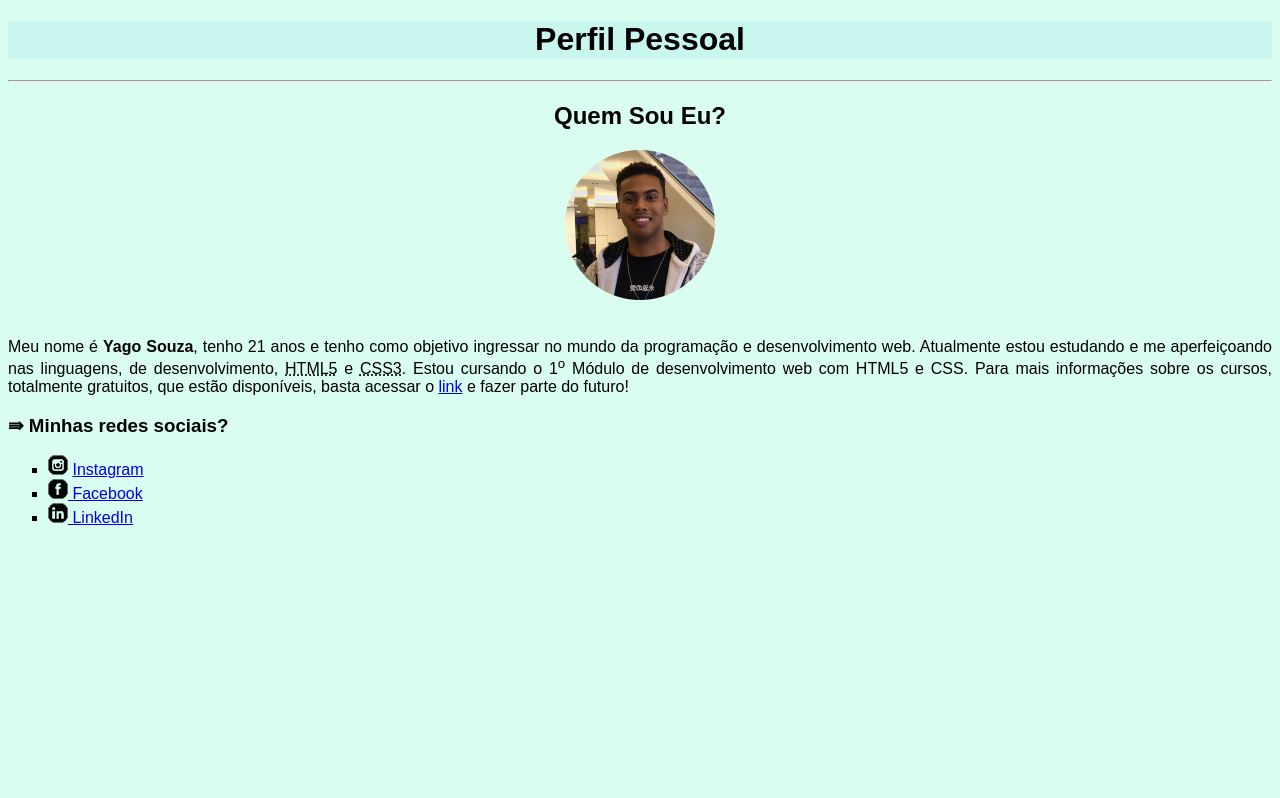
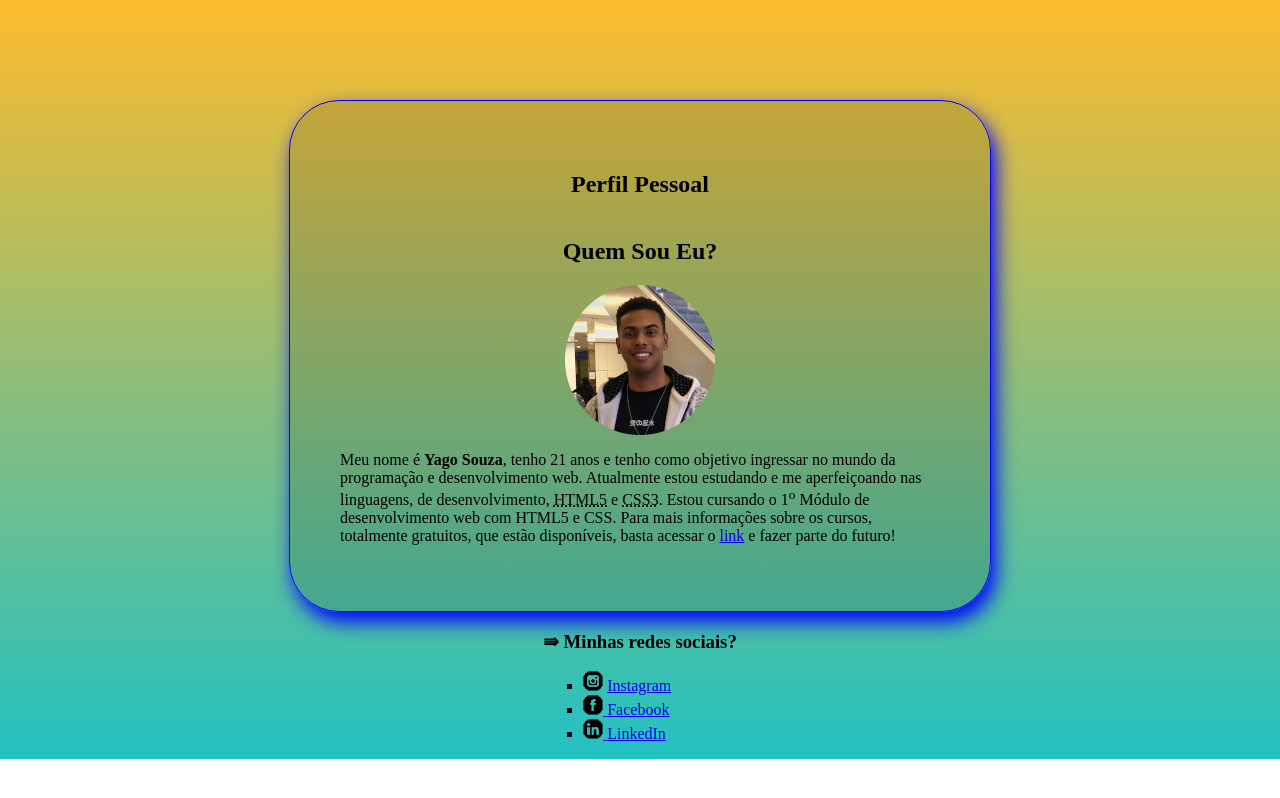
Before and after one commit to YagoSSouza/primeiroHTML, a plain HTML site: page index.html in a window 1280 px wide. Drawn offline with Linux system fonts and the light colour scheme.

Commit message:
primeira aula html e css (Roger)

```diff
--- a/index.html
+++ b/index.html
@@ -1,5 +1,6 @@
 <!DOCTYPE html>
 <html lang="pt-br">
+
 <head>
     <meta charset="UTF-8">
     <meta http-equiv="X-UA-Compatible" content="IE=edge">
@@ -8,26 +9,45 @@
     <link rel="stylesheet" href="style.css">
     <link rel="shortcut icon" href="imagens/Ninja-icon.png" type="image/x-icon">
 </head>
+
 <body>
-    <h1>Perfil Pessoal</h1><hr>
+    <main>
+        <section class="hero">
+            <div class="presentation">
+                <h1>Perfil Pessoal</h1>
                 <h2>Quem Sou Eu?</h2>
-    <center><img src="imagens/eupng.png" alt="Foto de perfil"></center><br>
+                <img src="imagens/eupng.png" alt="Foto de perfil">
                 <p>
-            Meu nome é <strong>Yago Souza</strong>, tenho 21 anos e tenho como objetivo ingressar no mundo da programação e desenvolvimento web.
-            Atualmente estou estudando e me aperfeiçoando nas linguagens, de desenvolvimento, <abbr title="HyperText Markup Language">HTML5</abbr> e <abbr title="Cascading Style Sheets">CSS3</abbr>.
+                    Meu nome é <strong>Yago Souza</strong>, tenho 21 anos e tenho como objetivo ingressar no mundo da
+                    programação e desenvolvimento web.
+                    Atualmente estou estudando e me aperfeiçoando nas linguagens, de desenvolvimento, <abbr
+                        title="HyperText Markup Language">HTML5</abbr> e <abbr
+                        title="Cascading Style Sheets">CSS3</abbr>.
                     Estou cursando o 1<sup>o</sup> Módulo de desenvolvimento web com HTML5 e CSS.
-                Para mais informações sobre os cursos, totalmente gratuitos, que estão disponíveis, basta acessar o <a href="https://www.cursoemvideo.com/cursos/" target="_blank" rel="external">link</a> e fazer parte do futuro!
-            <p>
+                    Para mais informações sobre os cursos, totalmente gratuitos, que estão disponíveis, basta acessar o
+                    <a href="https://www.cursoemvideo.com/cursos/" target="_blank" rel="external">link</a> e fazer parte
+                    do futuro!
+                </p>
+
+            </div>
+        </section>
+
+        <section class="redessociais">
             <h3>&rAarr; Minhas redes sociais?</h3>
             <ul type="square">
-                    <li> <img src="imagens/instagram.png" alt="instagram.png"> <a href="https://www.instagram.com/_yago.souza/" target="_blank" rel="external">Instagram</a></li>
-                    <li><img src="imagens/facebook.png" alt="facebook."><a href="https://www.facebook.com/yago.soares.12532/" target="_blank" rel="external"> Facebook</a></li></img>
-                    <li><img src="imagens/linkedin.png" alt="perfil linkedin"><a href="www.linkedin.com/in/yago-souza-7a6b69241" target="_blank" rel="external"> LinkedIn</a></img></li>
+                <li> <img src="imagens/instagram.png" alt="instagram.png"> <a
+                        href="https://www.instagram.com/_yago.souza/" target="_blank" rel="external">Instagram</a></li>
+                <li><img src="imagens/facebook.png" alt="facebook."><a
+                        href="https://www.facebook.com/yago.soares.12532/" target="_blank" rel="external"> Facebook</a>
+                </li></img>
+                <li><img src="imagens/linkedin.png" alt="perfil linkedin"><a
+                        href="www.linkedin.com/in/yago-souza-7a6b69241" target="_blank" rel="external">
+                        LinkedIn</a></img></li>
 
             </ul>
-            </p>
-        </p>
+        </section>
 
+    </main>
 
 
 
@@ -35,4 +55,5 @@
 
 
 </body>
+
 </html>
--- a/style.css
+++ b/style.css
@@ -1,19 +1,31 @@
-@charset "UTF-8";
-
-body{
-    background-color: #d3fdefd8;
-    font-family: Arial, Helvetica, sans-serif;
-    font-size: 16px;
+body {
+    background: rgb(34, 193, 195);
+    background: linear-gradient(0deg, rgba(34, 193, 195, 1) 0%, rgba(253, 187, 45, 1) 100%);
+    background-repeat: no-repeat;
+    width: 100%;
+    height: 100%;
+    margin: 0 auto;
 }
 
-p{
-    text-align: justify;
+main {
+    display: flex;
+    flex-direction: column;
+    justify-content: center;
+    align-items: center;
 }
 
-h1{
-    text-align: center;
-    background-color: #abe9e957;
+.hero .presentation {
+    display: flex;
+    flex-direction: column;
+    justify-content: center;
+    align-items: center;
+
+    border: 1px solid blue;
+    border-radius: 50px;
+    width: 600px;
+    padding: 50px;
+    margin-top: 100px;
+
+    box-shadow: 5px 10px 20px blue;
+    background: #00000020;
 }
-h2{
-    text-align: center;
-}
```
Lines whose indentation alone changed are shown as unchanged.
